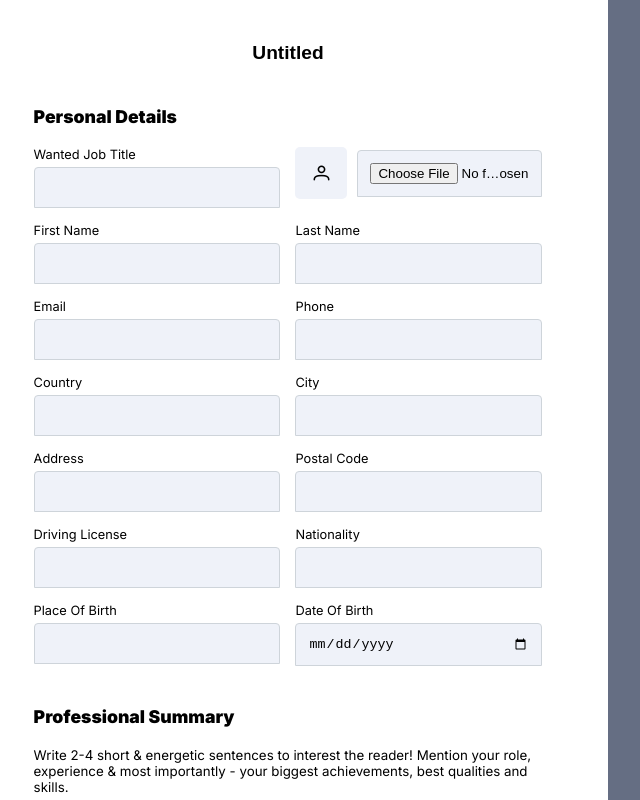
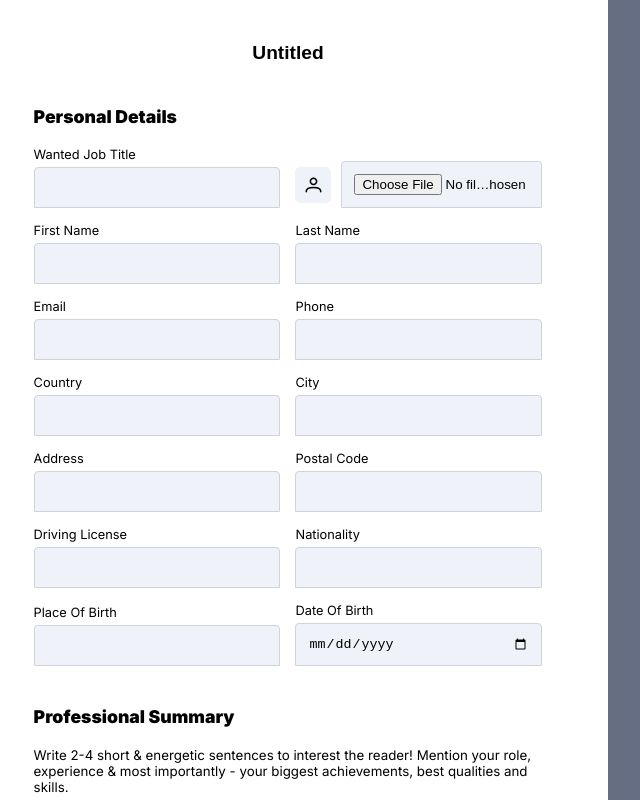
Before and after one commit to donemmx/cv-generator, a Next.js app: page /generator in a window 1280 px wide. Shown: the top 800 px of the page, without its empty margins (32-672 px from the left). Built offline with nearby package versions, Linux system fonts and the light colour scheme.

Commit message:
fixed css

```diff
--- a/components/forms/forms.css
+++ b/components/forms/forms.css
@@ -22,28 +22,13 @@
     flex-direction: column;
     gap: 5px;
     width: 100%;
+    justify-content: flex-end;
   }
 
   .full {
     width: 96%;
   }
 
-  .file__upload {
-    display: flex;
-    align-items: center;
-    gap: 10px;
-  }
-  .file__upload i {
-    padding: 18px;
-    background: rgb(239, 242, 249);
-    border-radius: 5px;
-    cursor: pointer;
-    transition: all 250ms ease-in-out;
-  }
-
-  .file__upload:hover {
-    color: var(--blue-400);
-  }
 
   .grouped__accordion {
     display: grid;
@@ -146,9 +131,10 @@
   display: flex;
   align-items: center;
   gap: 10px;
+
 }
 .file__upload i {
-  padding: 18px;
+  padding: 10px;
   background: rgb(239, 242, 249);
   border-radius: 5px;
   cursor: pointer;
```
